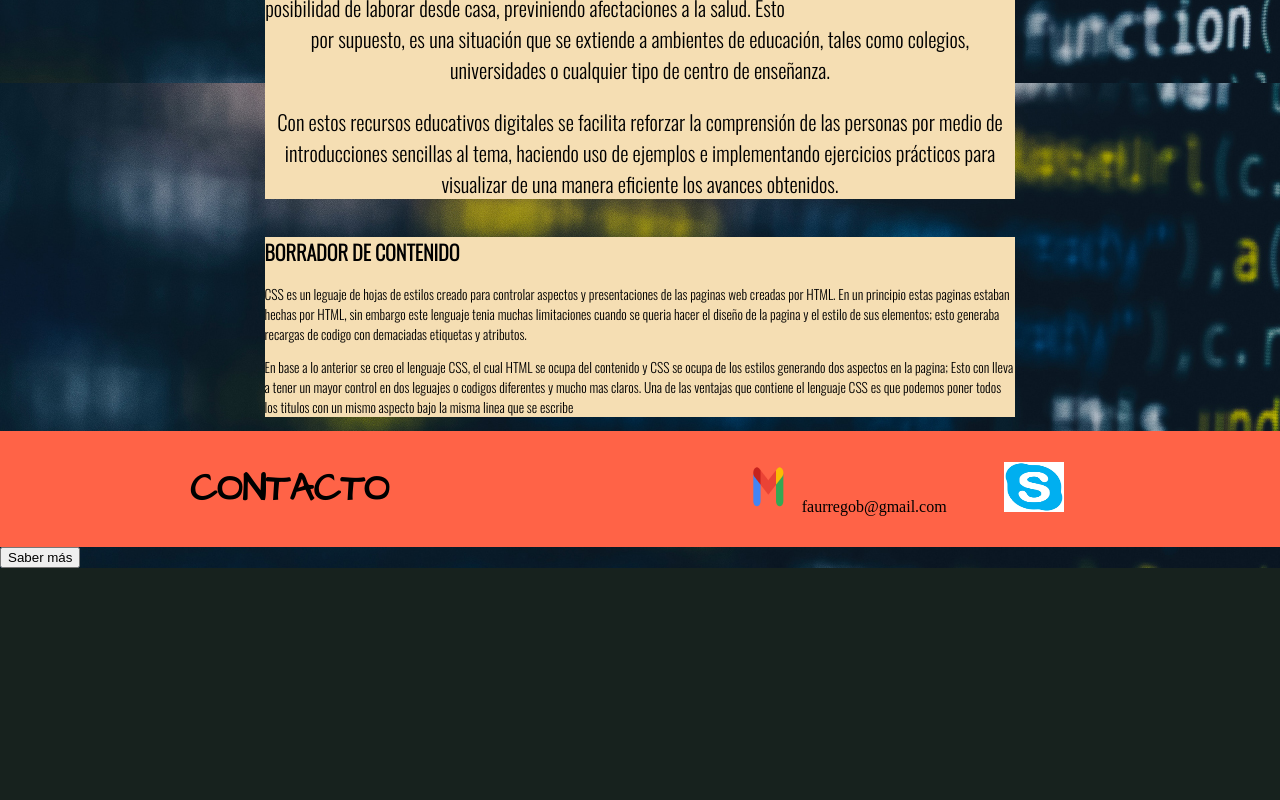
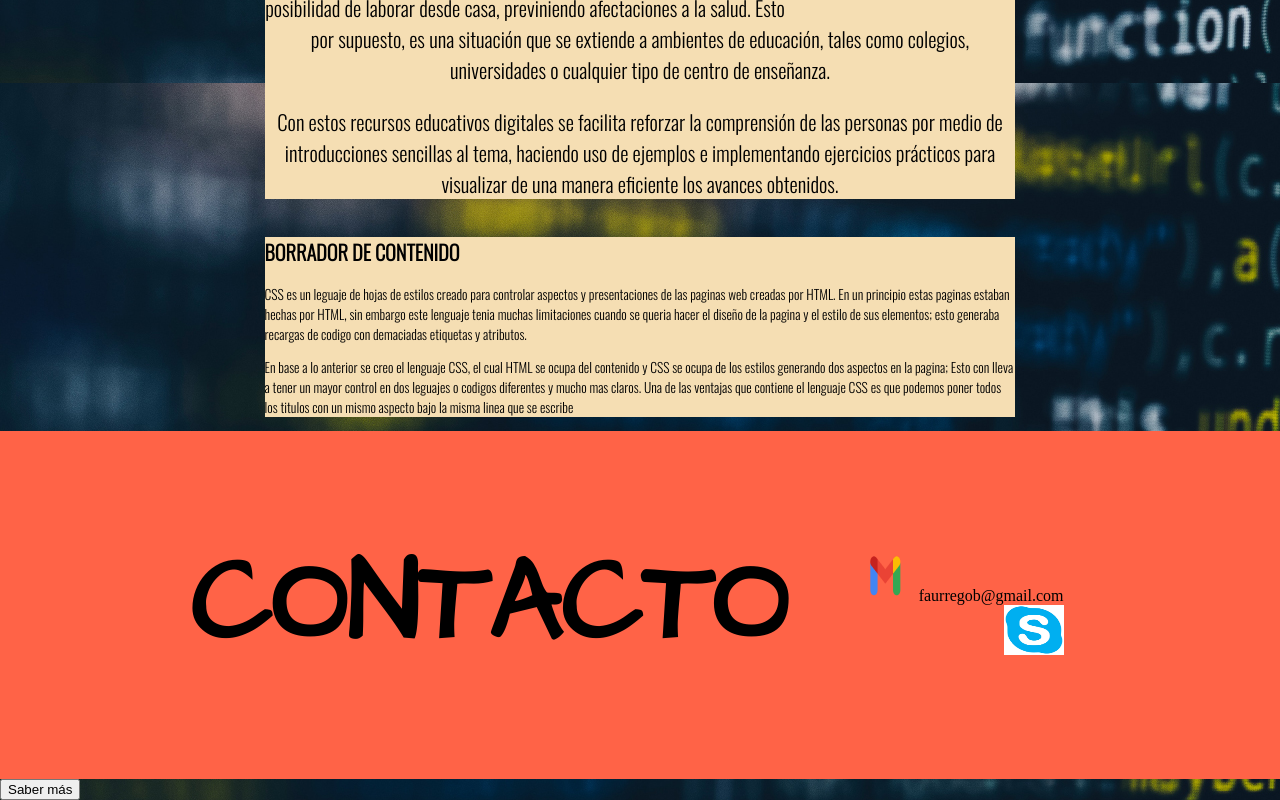
Before and after one commit to Ideafijjj/Fase2, a plain HTML site: page design.html in a window 1280 px wide. Shown: the part 997-1797 px from the top of the page. Before the commit the page ends 1565 px from the top, so only its background shows below. Drawn offline with nearby package versions, Linux system fonts and the light colour scheme.

Commit message:
Ultima Modificacion

```diff
--- a/styles.css
+++ b/styles.css
@@ -135,7 +135,7 @@ body {
 
 .contacto-tit {
     font-family: 'Architects Daughter', cursive;
-    font-size: 1cm;
+    font-size: 3cm;
 }
 
 .contenedor-footer-principal {
```
